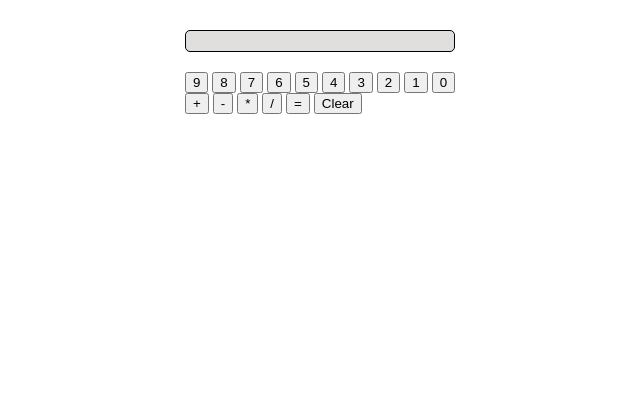
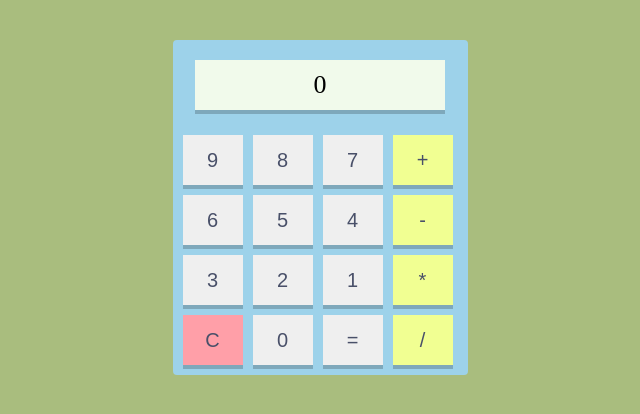
Before and after one commit to KarolisGaiv/calculator, a plain HTML site: page index.html in a window 1280 px wide. Shown: the whole page, without its empty margins (320-960 px from the left). Drawn offline with Linux system fonts and the light colour scheme.

Commit message:
Add styling

```diff
--- a/index.html
+++ b/index.html
@@ -9,26 +9,24 @@
   </head>
   <body>
     <div class="calculator-wrapper">
-      <div class="calculator-field"></div>
-      <div class="calculator-numbers">
+      <div class="calculator-field">0</div>
+      <div class="calculator-buttons">
         <button class="number">9</button>
         <button class="number">8</button>
         <button class="number">7</button>
+        <button class="operator" id="add">+</button>
         <button class="number">6</button>
         <button class="number">5</button>
         <button class="number">4</button>
+        <button class="operator" id="substract">-</button>
         <button class="number">3</button>
         <button class="number">2</button>
         <button class="number">1</button>
+        <button class="operator" id="multiply">*</button>
+        <button id="clear">C</button>
         <button class="number">0</button>
-      </div>
-      <div class="calculator-operators">
-        <button class="operator" id="add">+</button>
-        <button class="operator" id="substract">-</button>
-        <button class="operator" id="multiply">*</button>
+        <button id="calculate">=</button>
         <button class="operator" id="divide">/</button>
-        <button id="calculate">=</button>
-        <button id="clear">Clear</button>
       </div>
     </div>
 
--- a/script.js
+++ b/script.js
@@ -35,8 +35,7 @@ calcBtn.addEventListener("click", () => {
 // ----------  Functions -----------
 
 function add(a, b) {
-  result = a + b;
-  return result;
+  return a + b;
 }
 
 function substract(a, b) {
@@ -73,7 +72,9 @@ function operate(operator, num1, num2) {
       showInput(result);
       break;
     default:
-      console.log("Don't give up!");
+      result = "Err"
+      showInput(result)
+      console.log("Error");
   }
 }
 
--- a/styles.css
+++ b/styles.css
@@ -1,16 +1,77 @@
 body {
+  background-color: #a9bd7e;
   margin: auto;
   max-width: max-content;
 }
 
 .calculator-wrapper {
-  margin-top: 30px;
+  margin-top: 40px;
+  background-color: #9dd2ea;
+  width: 295px;
+  text-align: center;
+  border-radius: 4px;
+  display: flex;
+  flex-direction: column;
 }
 
 .calculator-field {
-  border: 1px solid black;
-  border-radius: 5px;
+  font-size: 26px;
+  text-align: center;
+  background-color: #f1faeb;
   padding: 10px;
-  background: #e1dede;
-  margin-bottom: 20px;
+  width: 230px;
+  box-shadow: 0 4px rgba(0, 0, 0, 0.2);
+  margin: 20px auto 15px;
 }
+
+button {
+  outline: 0;
+  position: relative;
+  left: 5px;
+  top: 5px;
+  border: 0;
+  color: #495069;
+  background-color: 4px;
+  width: 60px;
+  height: 50px;
+  float: left;
+  margin: 5px;
+  font-size: 20px;
+  box-shadow: 0 4px rgba(0, 0, 0, 0.2);
+}
+
+button:hover {
+  border: 0 solid #000;
+  color: #495069;
+  background-color: #8f5fda;
+  border-radius: 4px;
+  width: 60px;
+  height: 50px;
+  float: left;
+  margin: 5px;
+  font-size: 20px;
+  box-shadow: 0 4px #644294;
+}
+
+.operator {
+  background-color: #f1ff92;
+  position: relative;
+}
+
+.operator:hover {
+  background-color: #aab91d;
+  box-shadow: 0 4px #b7c259;
+}
+
+#clear {
+  float: left;
+  position: relative;
+  display: block;
+  background-color: #ff9fa8;
+  margin-bottom: 15px;
+}
+
+#clear:hover {
+  background-color: #e77782;
+  box-shadow: 0 4px #cc515c;
+}
```
